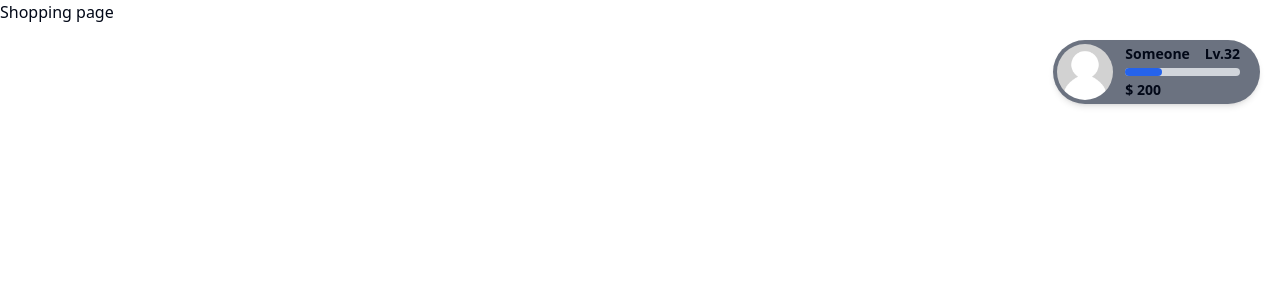
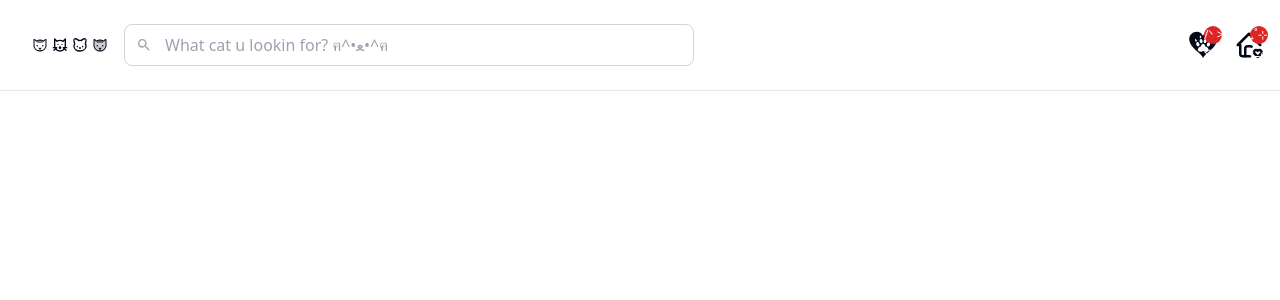
Before and after one commit to StyNW7/RnD-Ureeka, a Next.js app: page /shop in a window 1280 px wide. Shown: the top 300 px of the page. Built offline with nearby package versions, Linux system fonts and the light colour scheme.

Commit message:
shop page punya angie

```diff
--- a/package.json
+++ b/package.json
@@ -15,13 +15,14 @@
     "classnames": "^2.5.1",
     "clsx": "^2.1.1",
     "firebase": "^10.14.0",
-    "framer-motion": "^11.11.4",
+    "framer-motion": "^11.11.7",
     "icons-react": "^3.7.1",
     "lucide-react": "^0.451.0",
     "mini-svg-data-uri": "^1.4.4",
     "next": "14.2.14",
     "react": "^18",
     "react-dom": "^18",
+    "react-icons": "^5.3.0",
     "tailwind-merge": "^2.5.3",
     "tailwindcss-animate": "^1.0.7"
   },
--- a/src/app/register/page.tsx
+++ b/src/app/register/page.tsx
@@ -7,4 +7,4 @@ const RegisterPage: React.FC = () => {
     );
   };
 
-  export default RegisterPage;
+export default RegisterPage;
--- a/src/app/shop/page.tsx
+++ b/src/app/shop/page.tsx
@@ -1,11 +1,15 @@
+"use client";
 
-import UserPillTopRight from "../pages/userpilltopright";
+// import UserPillTopRight from "../pages/userpilltopright";
+import React from 'react';
+import ShoppingHeaderTop from "@/components/ui/shop-headerTop";
 
 const ShopPage: React.FC = () => {
     return (
       <>
-        <h1>Shopping page</h1>
-        <UserPillTopRight />
+        {/* <h1>Shopping page</h1> */}
+        {/* <UserPillTopRight /> */}
+        <ShoppingHeaderTop />
       </>
     );
 };
--- /dev/null
+++ b/src/components/ui/shop-headerTop.tsx
@@ -0,0 +1,60 @@
+import React from "react"
+import { PiCat } from "react-icons/pi";
+import { TbCat } from "react-icons/tb";
+import { LuCat } from "react-icons/lu";
+import { PiCatDuotone } from "react-icons/pi";
+// import { div } from "framer-motion/client";
+import { MdSearch } from "react-icons/md";
+import { GiPawHeart } from "react-icons/gi";
+import { TbHomeHeart } from "react-icons/tb";
+
+const ShoppingHeaderTop: React.FC = () => {
+    return (
+        <div className="border-b border-gray-200 py-6">
+            <div className="container mx-auto px-4 flex flex-col lg:flex-row items-center justify-between gap-4">
+                {/* Icon para /ᐠ - ˕ -マ Ⳋ*/}
+                <div className="flex gap-1 pl-4 items-center">
+                    <div className="header-top-icon-wrapper">
+                        <PiCat />
+                    </div>
+                    <div className="header-top-icon-wrapper">
+                        <TbCat />
+                    </div>
+                    <div className="header-top-icon-wrapper">
+                        <LuCat />
+                    </div>
+                    <div className="header-top-icon-wrapper">
+                        <PiCatDuotone />
+                    </div>
+                </div>
+
+                {/* Search Bar ദ്ദി（• ˕ •マ.ᐟ*/}
+                <div className="flex-grow flex items-center justify-center relative">
+                    <div className="w-full lg:w-2/3 xl:w-1/2 relative">
+                        <input
+                            className="border-gray-300 border p-2 pl-10 pr-4 rounded-lg w-full focus:outline-none focus:ring-2 focus:ring-accent transition-all"
+                            type="text"
+                            placeholder="What cat u lookin for? ฅ^•ﻌ•^ฅ"/>
+                        <MdSearch className="absolute left-3 top-1/2 transform -translate-y-1/2 text-gray-400" />
+                    </div>
+                    <div className="hidden lg:flex gap-4 text-[30px] ml-auto">
+                        <div className="relative">
+                            <GiPawHeart className="opacity-100" />
+                            <div className="bg-red-600 rounded-full absolute top-0 right-0 w-[18px] h-[18px] text-[12px] text-white grid place-items-center translate-x-1 -translate-y-1">
+                                {"/ᐠ > ˕ <マ ₊˚⊹♡"}
+                            </div>
+                        </div>
+                        <div className="relative">
+                            <TbHomeHeart className="opacity-100" />
+                            <div className="bg-red-600 rounded-full absolute top-0 right-0 w-[18px] h-[18px] text-[12px] text-white grid place-items-center translate-x-1 -translate-y-1">
+                                {"₊˚⊹♡ ᓚ₍ ^. .^₎"}
+                            </div>
+                        </div>
+                    </div>
+                </div>
+            </div>
+        </div>
+    );
+};
+
+export default ShoppingHeaderTop;
```
Also changed, not shown: 1 other file (tests, documents, lock files or other folders).
